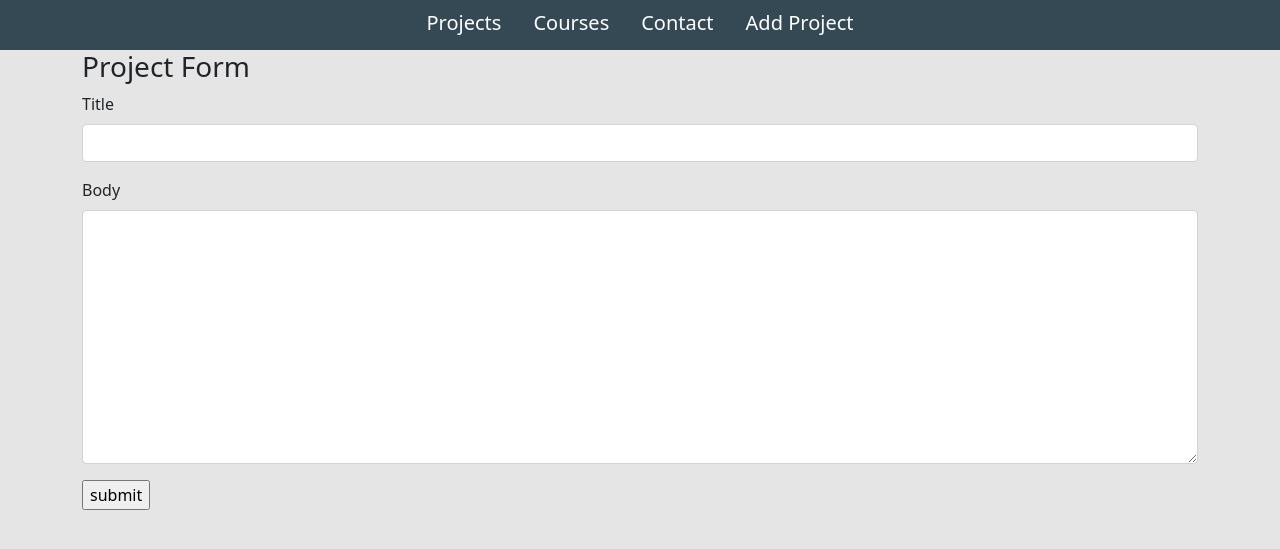
After one commit to JohnG88/my_portfilio, a Django app: page /add-project/ in a window 1280 px wide. The commit adds this page. Shown: the top 549 px of the page. Run offline with Django 4.2, Linux system fonts and the light colour scheme.

Commit message:
Added a html page to render a form to upload new project info, added a forms.py with a ModelForm forom project model and in project form rendered a new way to customize ModelForms

```diff
--- /dev/null
+++ b/portfoliowebsite/base/forms.py
@@ -0,0 +1,14 @@
+from django.forms import ModelForm
+from .models import Project
+
+class ProjectForm(ModelForm):
+    class Meta:
+        model = Project
+        fields = ['title', 'body']
+
+    def __init__(self, *args, **kwargs):
+        super(ProjectForm, self).__init__(*args, **kwargs)
+        self.fields['title'].widget.attrs.update({'class': 'form-control'})
+        self.fields['body'].widget.attrs.update({'class': 'form-control'})
+        # self.fields['username'].widget.attrs.update({'class': 'form-control'})
+        # self.fields['username'].widget.attrs.update({'class': 'form-control'})
--- a/portfoliowebsite/base/templates/base/main.html
+++ b/portfoliowebsite/base/templates/base/main.html
@@ -15,6 +15,8 @@
 </head>
 <body>
 
+    {% include 'base/navbar.html' %}
+
     {% block content %}
 
     {% endblock content %}
--- /dev/null
+++ b/portfoliowebsite/base/templates/base/navbar.html
@@ -0,0 +1,19 @@
+<section class="navigation-bar">
+
+    <a class="nav-link" href="{% url 'home' %}">
+        Projects
+    </a>
+
+    <a class="nav-link" href="#">
+        Courses
+    </a>
+
+    <a class="nav-link" href="#">
+        Contact
+    </a>
+
+    <a class="nav-link" href="{% url 'add-project' %}">
+        Add Project
+    </a>
+
+</section>
--- /dev/null
+++ b/portfoliowebsite/base/templates/base/project_form.html
@@ -0,0 +1,20 @@
+{% extends "base/main.html" %}
+{% load static %}
+
+{% block content %}
+    <div class="container">
+        <h3>Project Form</h3>
+        <form method="POST">
+            {% csrf_token %}
+
+            {% for field in form %}
+                <div class="mb-3">
+                    <label for="" class="form-label">{{field.label}}</label>
+                    {{field}}
+                </div>
+            {% endfor %}
+
+            <input type="submit" value="submit">
+        </form>
+    </div>
+{% endblock content %}
--- a/portfoliowebsite/base/urls.py
+++ b/portfoliowebsite/base/urls.py
@@ -4,4 +4,5 @@ from . import views
 urlpatterns = [
     path('', views.homePage, name='home'),
     path('project/<str:pk>/', views.projectPage, name='project'),
+    path('add-project/', views.addProject, name='add-project'),
 ]
--- a/portfoliowebsite/base/views.py
+++ b/portfoliowebsite/base/views.py
@@ -1,5 +1,6 @@
 from django.shortcuts import render
 from .models import Project, Skill
+from .forms import ProjectForm
 
 # Create your views here.
 
@@ -12,6 +13,13 @@ def homePage(request):
     return render(request, 'base/home.html', context)
 
 def projectPage(request, pk):
+    project = Project.objects.get(id=pk)
 
-    context = {}
+    context = {'project': project}
     return render(request, 'base/project.html', context)
+
+def addProject(request):
+    form = ProjectForm()
+
+    context = {'form': form}
+    return render(request, 'base/project_form.html', context)
--- a/portfoliowebsite/static/styles/main.css
+++ b/portfoliowebsite/static/styles/main.css
@@ -124,6 +124,10 @@ body {
     border-radius: 20px;
 }
 
+.project-image {
+    max-width: 800px;
+}
+
 @media (max-width:900px) {
     .hero-content-intro {
         flex-direction: column;
--- /dev/null
+++ b/portfoliowebsite/steps.txt
@@ -0,0 +1,3 @@
+- Add project link to header
+- Build Project Form
+-
```
Also changed, not shown: portfoliowebsite/base/templates/base/home.html (+0 -17 lines), portfoliowebsite/base/templates/base/project.html (+7 -1 lines).
